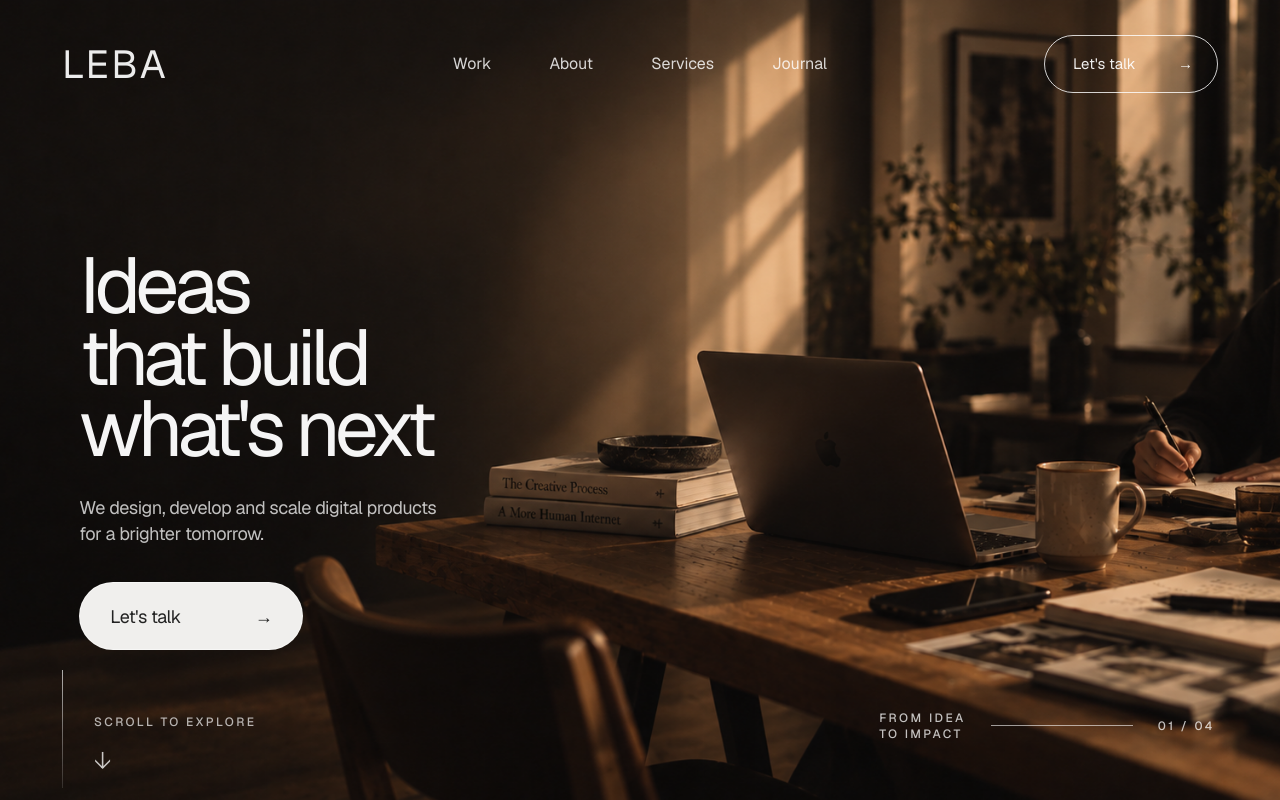
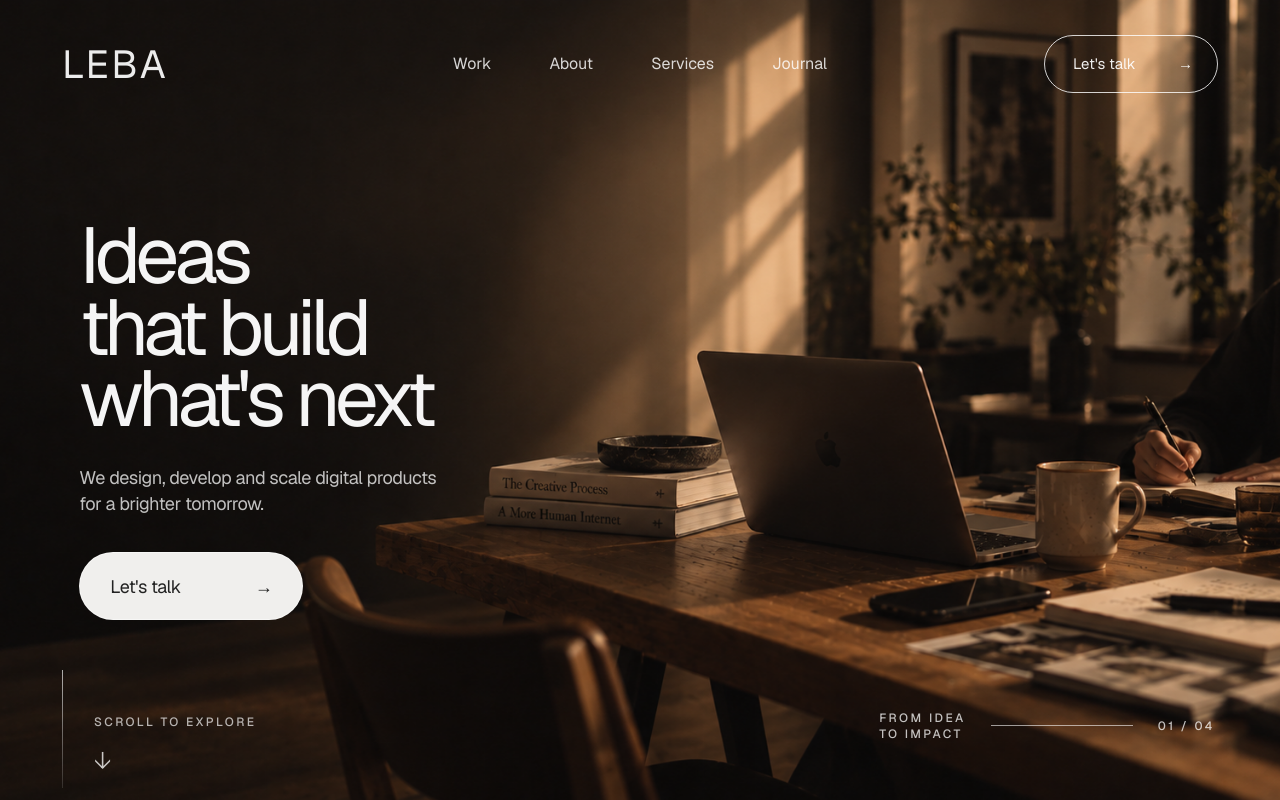
Before and after one commit to NicolasLlanos8799/weareleba, a Next.js app: page / in a window 1280 px wide. Built offline with nearby package versions, Linux system fonts and the light colour scheme.

Commit message:
Move hero copy upward to separate CTA from scroll cue

```diff
--- a/styles/hero-reference-tuning.css
+++ b/styles/hero-reference-tuning.css
@@ -33,9 +33,10 @@
     padding: 0 clamp(62px, 6.2vw, 102px);
   }
 
+  /* Move the entire editorial copy block upward as one composition. */
   .hero-copy-cinematic {
     position: absolute;
-    top: clamp(250px, 28.5vh, 274px);
+    top: clamp(220px, 25vh, 244px);
     left: clamp(62px, 6.2vw, 102px);
     width: min(100%, 650px);
     margin: 0;
```
